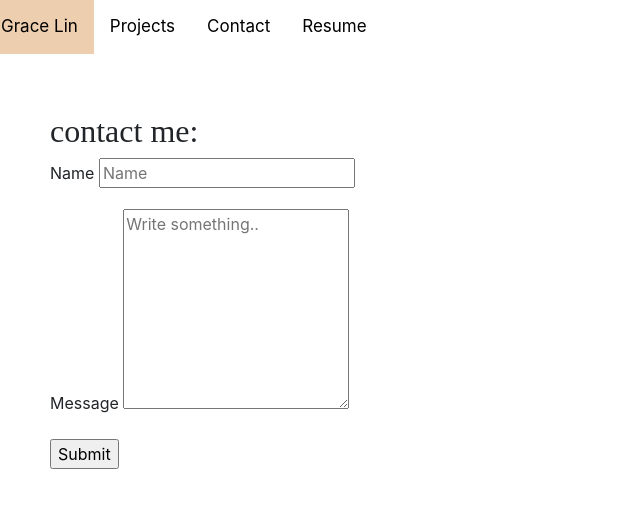
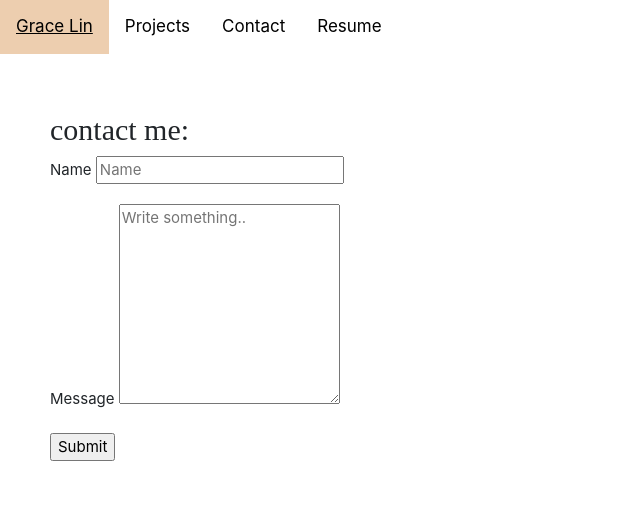
Before and after one commit to graceerya/grace, a plain HTML site: page pages/contacts.html in a window 1280 px wide. Shown: the whole page, without its empty margins (0-640 px from the left). Drawn offline with nearby package versions, Linux system fonts and the light colour scheme.

Commit message:
New Updates

```diff
--- a/pages/contacts.html
+++ b/pages/contacts.html
@@ -9,12 +9,13 @@
         <title>Contacts</title>
         <meta name="description" content="">
         <meta name="viewport" content="width=device-width, initial-scale=1">
+        <link rel="stylesheet" href="../css/navbar.css">
+        <link rel="stylesheet" href="https://www.w3schools.com/w3css/4/w3.css">
         <link rel="stylesheet" href="https://stackpath.bootstrapcdn.com/bootstrap/4.4.1/css/bootstrap.min.css" integrity="sha384-Vkoo8x4CGsO3+Hhxv8T/Q5PaXtkKtu6ug5TOeNV6gBiFeWPGFN9MuhOf23Q9Ifjh" crossorigin="anonymous">
     </head>
-    <link rel="stylesheet" href="../css/navbar.css">
     <body>
-        <div class="topnav row" id="myTopnav">
-          <a href="../index.html" class="active"> Grace Lin</a>
+      <div class="row topnav" id="myTopnav">
+        <a href="../index.html" class="active" style="margin-left:15px;">Grace Lin</a>
         <a href="./project.html">Projects</a>
         <a href="./contacts.html">Contact</a>
         <a href="./resume.html">Resume</a>
```
Also changed, not shown: index.html (+1 -1 lines), pages/project.html (+2 -2 lines), pages/resume.html (+2 -3 lines). Lines whose indentation alone changed are shown as unchanged.
